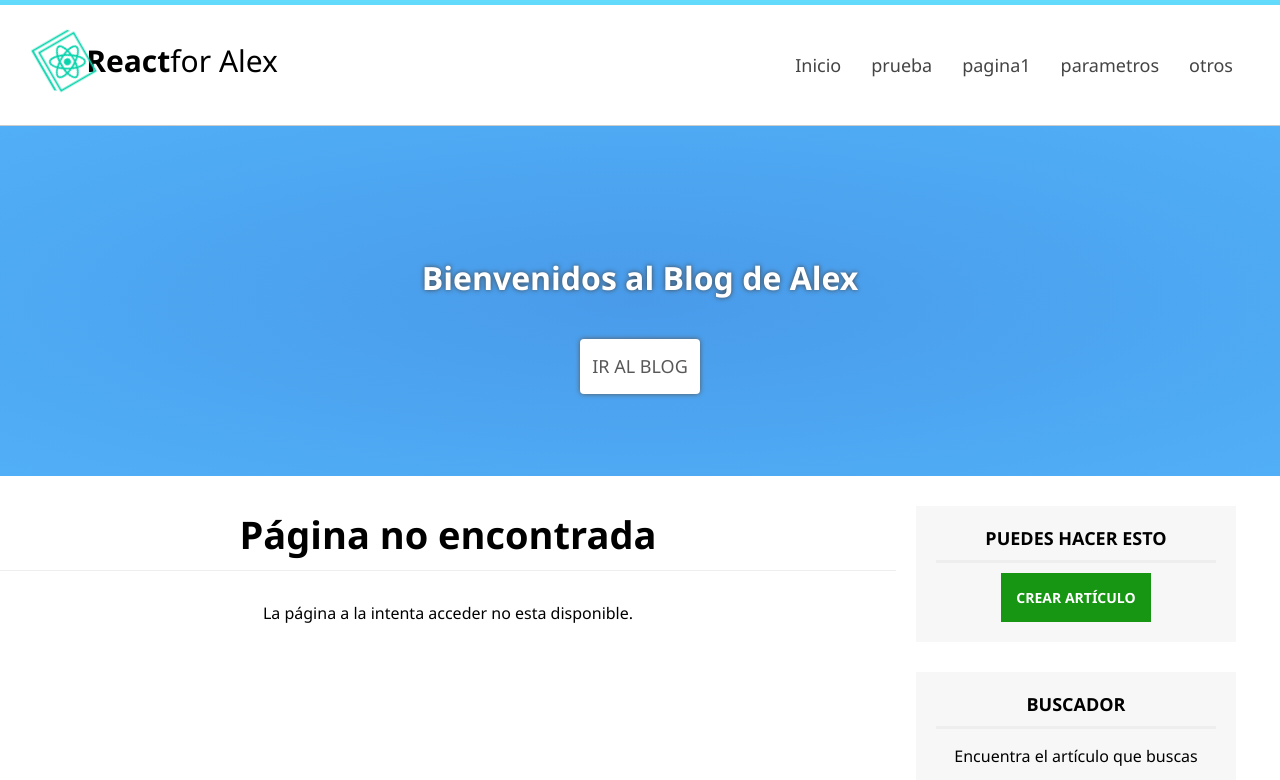
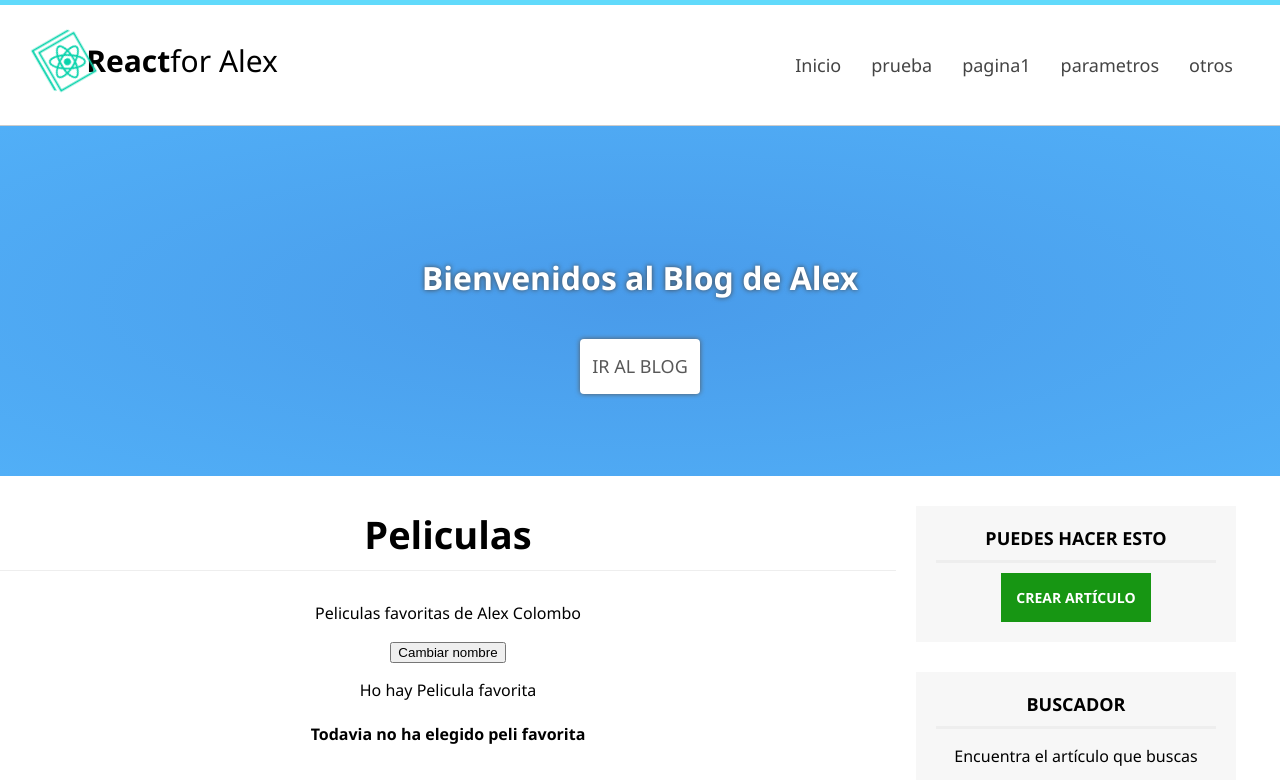
Before and after one commit to AleSkywaker/React_ALX, a React (Create React App) app: page / in a window 1280 px wide. Shown: the top 780 px of the page. Built offline with nearby package versions, Linux system fonts and the light colour scheme; grey boxes are pictures that could not be loaded.

Commit message:
new route home

```diff
--- a/src/components/Router.js
+++ b/src/components/Router.js
@@ -16,6 +16,7 @@ class Router extends React.Component {
         <div className="center"></div>
         {/*Configurar rutas y páginas*/}
         <Switch>
+          <Route exact path="/" component={Peliculas} />
           <Route exact path="/home" component={Peliculas} />
           <Route exact path="/prueba" component={Seccion} />
           <Route
```
